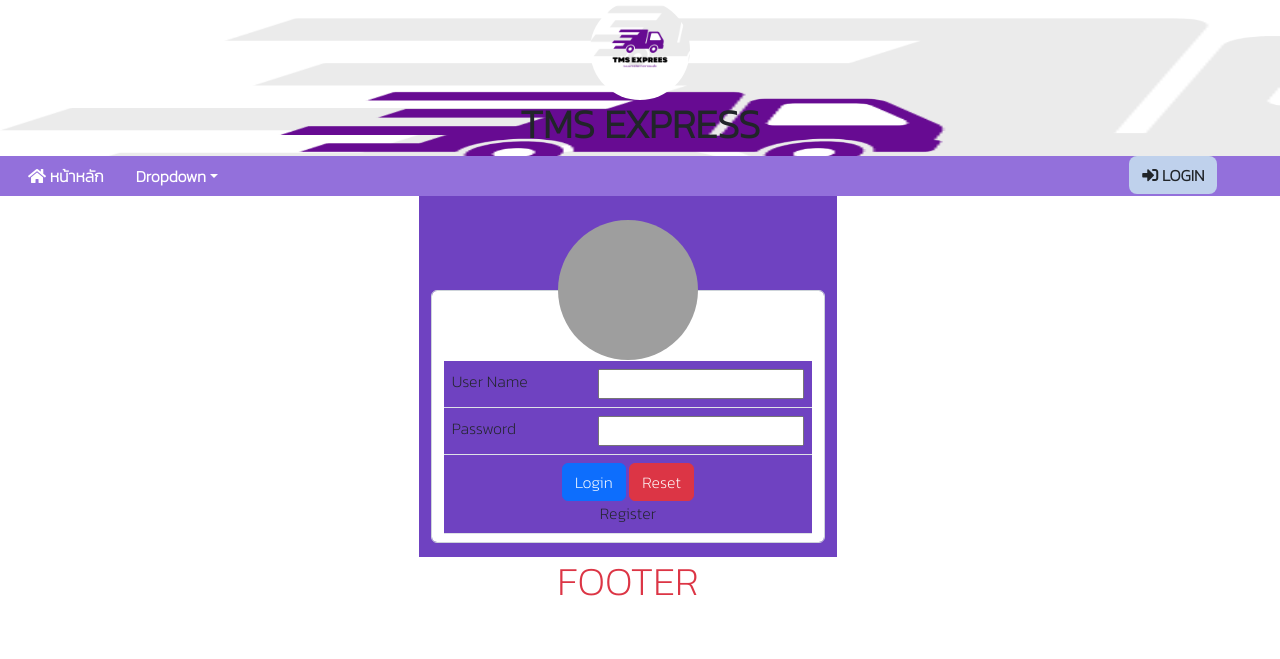
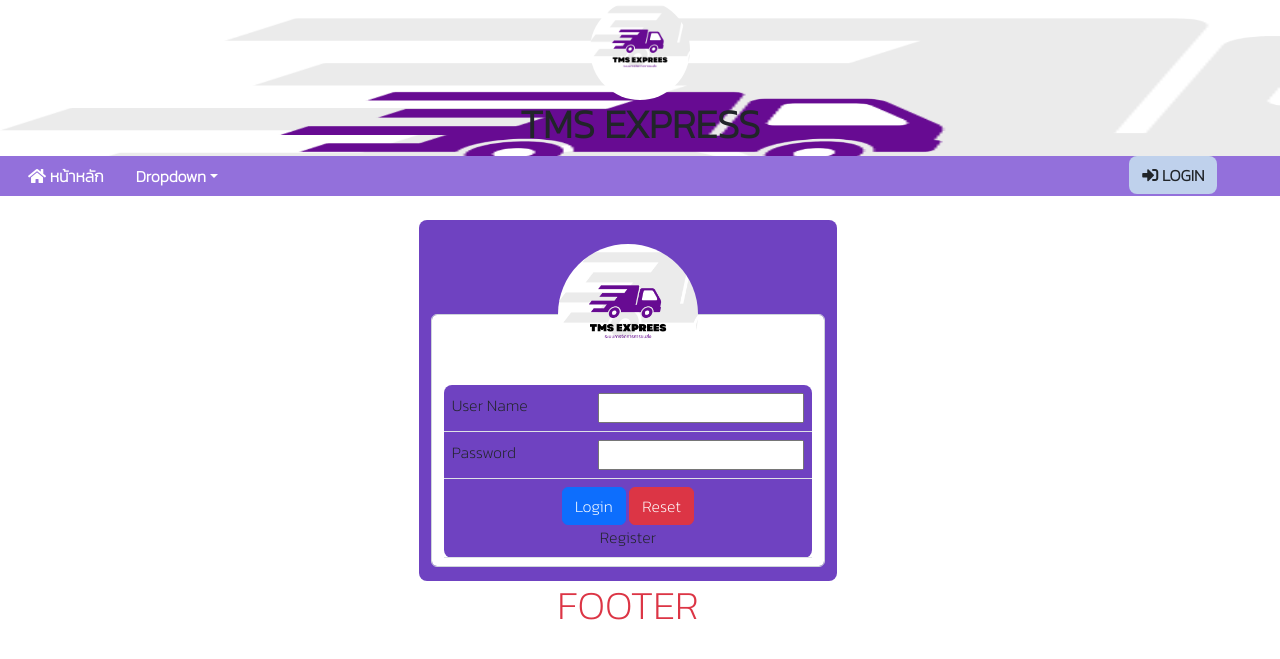
Before and after one commit to wannadamekjinda/miniProject, a Django app: page /userLogin in a window 1280 px wide. Shown: the top 659 px of the page. Run offline with Django 4.2, Linux system fonts and the light colour scheme; some libraries are stand-ins or nearby versions; grey boxes are pictures that could not be loaded.

Commit message:
UPDATE 17/02/2566 19:10

```diff
--- a/templates/base.html
+++ b/templates/base.html
@@ -28,7 +28,7 @@
                 {% include 'navbar.html' %}
             </div>
         </div>
-
+    <br>
         <div class="row">
             {% block content %}
 
--- a/templates/navbar.html
+++ b/templates/navbar.html
@@ -18,7 +18,7 @@
 
     <div class="col-2">
         <div class="text-center te">
-            <a href="https://www.google.com/" class="btn rounded-3" style="background-color: #bfd1ec">
+            <a href="{% url 'userLogin' %}" class="btn rounded-3" style="background-color: #bfd1ec">
             <i class="fas fa-sign-in-alt"></i><b>     LOGIN</b>
             </a>
         </div>
--- a/templates/userLogin.html
+++ b/templates/userLogin.html
@@ -2,15 +2,14 @@
 {% load static %}
 
 {% block content %}
-    <br><br><br>
     <div class="row">
         <div class="col col-4 "> <br> </div>
-        <div class="col col-4" style="background-color: #6f42c1;">
+        <div class="col col-4 rounded-3" style="background-color: #6f42c1;">
             <br>
-        <center><img src="../static/img/logo.png"  class="bd-placeholder-img rounded-circle" width="140" height="140"></center>
+        <center><img src="../static/images/LOGO.png"  class="bd-placeholder-img rounded-circle" width="140" height="140"></center>
             <form method="POST" class="form-control" style="width: 100%; height: 70%; padding-top: 70px; margin-top: -70px">
                 {% csrf_token %}
-                <table class="table" style="background-color: #6f42c1">
+                <table class="table rounded-3" style="background-color: #6f42c1">
                     <tr class="logo"></tr>
                     <tr><td width="40%">User Name</td><td><input type="text" name="userName" value="{{ userName }}" required></td></tr>
                     <tr><td>Password</td><td><input type="password" name="userPass" value="" required></td></tr>
```
